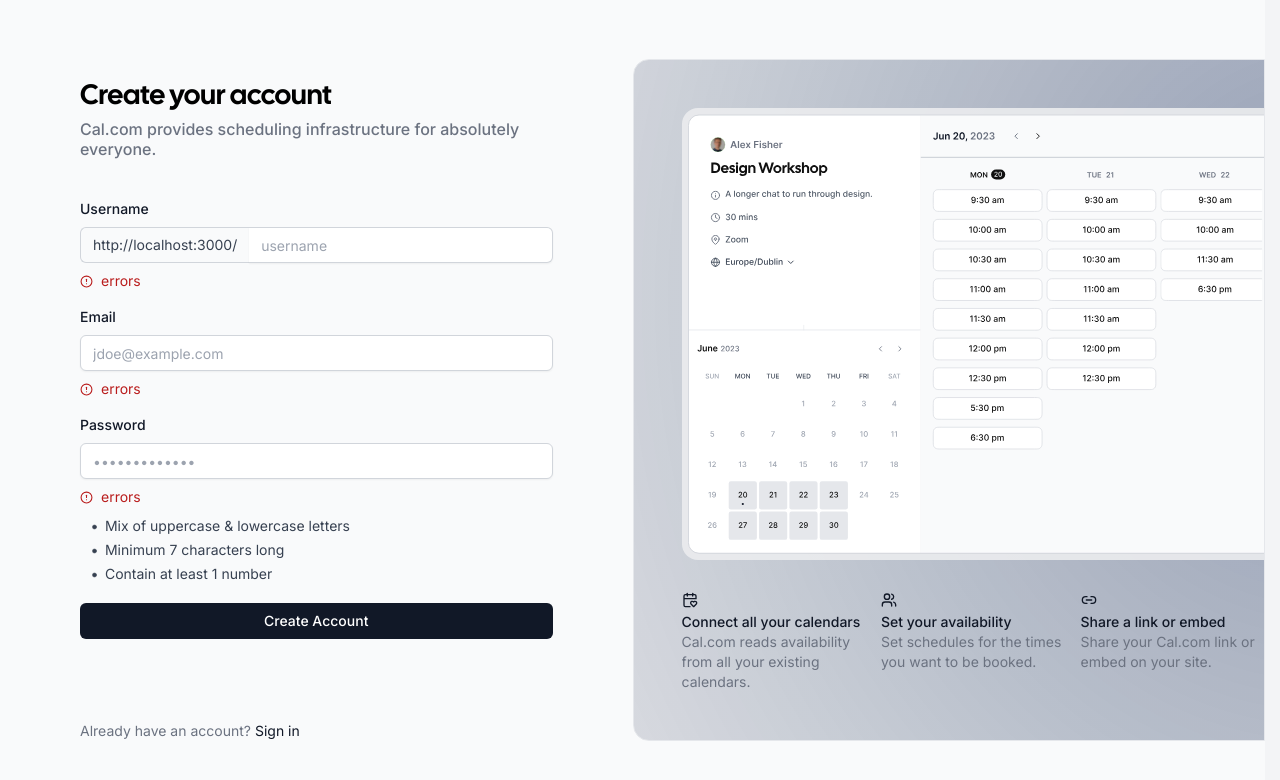
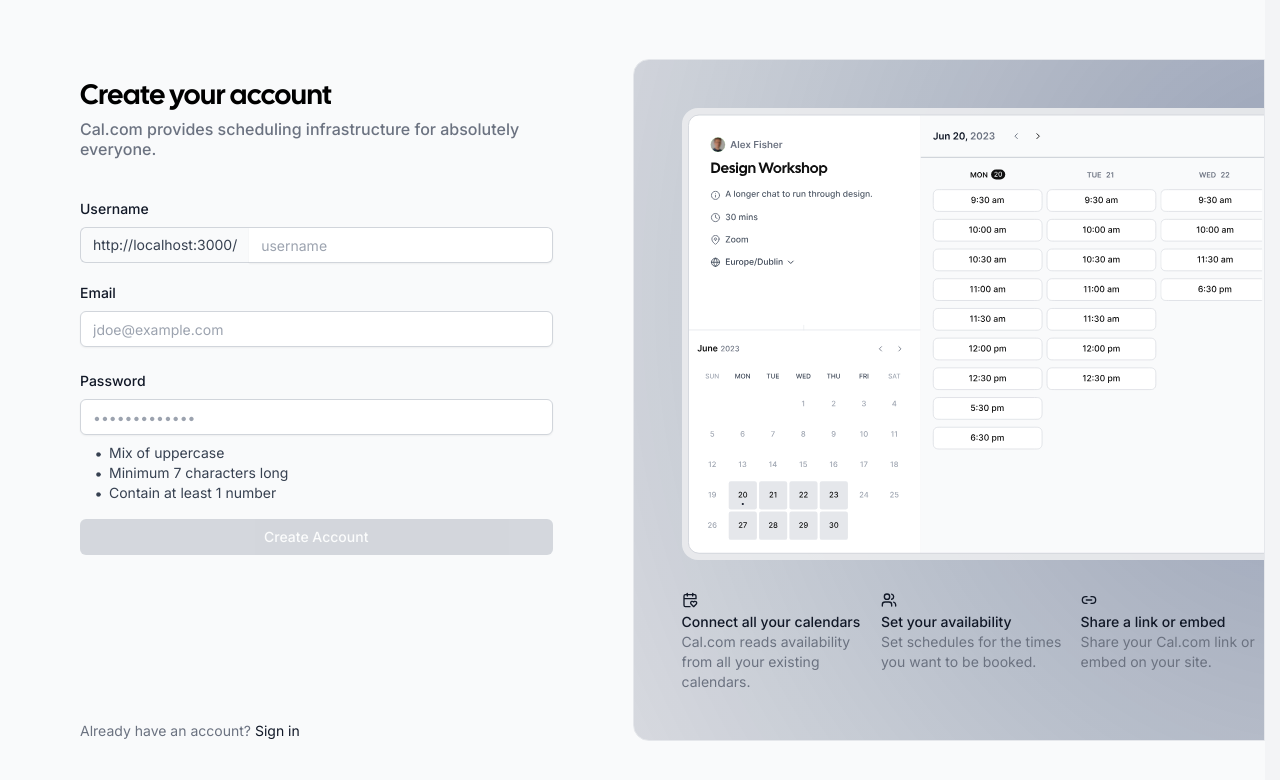
Before and after one commit to sherloach/calcom-clone, a Next.js app: page /signup in a window 1280 px wide. Shown: the top 780 px of the page. Built offline with nearby package versions, Linux system fonts and the light colour scheme; what tailwindcss-radix would draw is missing.

Commit message:
feat: validate user password requirements with react-hook-form

```diff
--- a/app/signup/page.tsx
+++ b/app/signup/page.tsx
@@ -1,10 +1,17 @@
-import { AlertCircle, CalendarHeart, Circle, Link2, Users } from "lucide-react";
+"use client";
+
+import { zodResolver } from "@hookform/resolvers/zod";
+import { AlertCircle, CalendarHeart, Link2, Users } from "lucide-react";
 import Image from "next/image";
 import Link from "next/link";
+import { useForm } from "react-hook-form";
+import { z } from "zod";
 
+import HintsOrErrors from "@/components/form/HintsOrErrors";
 import { Button } from "@/components/ui/button";
 import { Input } from "@/components/ui/input";
 import { Label } from "@/components/ui/label";
+import { isPasswordValid } from "@/lib/isPasswordValid";
 
 const FEATURES = [
   {
@@ -24,7 +31,42 @@
   },
 ];
 
+const signupSchema = z.object({
+  username: z.string().refine((value) => !value.includes("+"), {
+    message: "String should not contain a plus symbol (+).",
+  }),
+  email: z.string().email(),
+  password: z.string().superRefine((data, ctx) => {
+    const isStrict = false;
+    const result = isPasswordValid(data, true, isStrict);
+    Object.keys(result).map((key: string) => {
+      if (!result[key as keyof typeof result]) {
+        ctx.addIssue({
+          code: z.ZodIssueCode.custom,
+          path: [key],
+          message: key,
+        });
+      }
+    });
+  }),
+});
+
+type FormValues = z.infer<typeof signupSchema>;
+
 const Signup = () => {
+  const {
+    register,
+    handleSubmit,
+    watch,
+    formState: { errors, dirtyFields },
+  } = useForm<FormValues>({
+    resolver: zodResolver(signupSchema),
+    mode: "onChange",
+  });
+
+  const onSubmit = (data) => console.log(data);
+  console.log("errors", errors);
+
   return (
     <div className="flex min-h-screen w-full flex-col items-center justify-center bg-muted 2xl:bg-default">
       <div className="grid w-full max-w-[1440px] grid-cols-1 grid-rows-1 bg-muted lg:grid-cols-2 2xl:rounded-[20px] 2xl:border 2xl:border-subtle 2xl:py-6">
@@ -36,7 +78,7 @@
             </p>
           </div>
           <div className="mt-10">
-            <form className="flex flex-col gap-4">
+            <form className="flex flex-col gap-4" onSubmit={handleSubmit((d) => console.log(d))}>
               <div>
                 <Label htmlFor="username" className="mb-2">
                   Username
@@ -48,29 +90,33 @@
                     </div>
                   </div>
                   <Input
-                    v-model="username"
                     placeholder="username"
                     className="!my-0 mb-2 h-9 rounded-md rounded-l-none border-l-0 bg-default text-sm leading-4 text-emphasis !ring-0 transition placeholder:text-muted hover:border-emphasis focus:border-neutral-300 focus:ring-2 focus:ring-brand-default disabled:cursor-not-allowed disabled:bg-subtle disabled:hover:border-subtle"
+                    {...register("username")}
                   />
                 </div>
+                {errors.username?.message && (
                   <div className="mt-2 flex items-center gap-x-2 text-sm text-red-700">
                     <AlertCircle width="13" height="13" />
-                  <p>errors</p>
+                    <p>{errors.username?.message}</p>
                   </div>
+                )}
               </div>
               <div>
                 <Label htmlFor="email" className="mb-2">
                   Email
                 </Label>
                 <Input
-                  v-model="email"
                   placeholder="jdoe@example.com"
                   className="mb-2 h-9 rounded-md bg-default text-sm leading-4 text-emphasis transition placeholder:text-muted hover:border-emphasis focus:border-neutral-300 focus:ring-2 focus:ring-brand-default disabled:cursor-not-allowed disabled:bg-subtle disabled:hover:border-subtle"
+                  {...register("email")}
                 />
+                {errors.email?.message && (
                   <div className="mt-2 flex items-center gap-x-2 text-sm text-red-700">
                     <AlertCircle width="13" height="13" />
-                  <p>errors</p>
+                    <p>{errors.email?.message}</p>
                   </div>
+                )}
               </div>
               <div>
                 <Label htmlFor="password" className="mb-2">
@@ -78,34 +124,22 @@
                 </Label>
                 <div>
                   <Input
-                    v-model="password"
                     type="password"
                     placeholder="•••••••••••••"
                     className="mb-2 h-9 rounded-md bg-default text-sm leading-4 text-emphasis transition placeholder:text-muted hover:border-emphasis focus:border-neutral-300 focus:ring-2 focus:ring-brand-default disabled:cursor-not-allowed disabled:bg-subtle disabled:hover:border-subtle"
+                    {...register("password")}
                   />
-                  <div className="mt-2 flex items-center gap-x-2 text-sm text-red-700">
-                    <AlertCircle width="13" height="13" />
-                    <p>errors</p>
                 </div>
+                <HintsOrErrors
+                  hintErrors={["caplow", "min", "num"]}
+                  errors={errors.password}
+                  dirty={dirtyFields.password}
+                />
               </div>
-                <div className="mt-2 flex items-center text-sm text-default">
-                  <ul className="ml-2">
-                    <li>
-                      <Circle fill="currentColor" width="5" className="mx-1 inline-block" /> Mix of uppercase
-                      &amp; lowercase letters
-                    </li>
-                    <li>
-                      <Circle fill="currentColor" width="5" className="mx-1 inline-block" /> Minimum 7
-                      characters long
-                    </li>
-                    <li>
-                      <Circle fill="currentColor" width="5" className="mx-1 inline-block" /> Contain at least
-                      1 number
-                    </li>
-                  </ul>
-                </div>
-              </div>
-              <Button type="submit" className="w-full justify-center rounded-md">
+              <Button
+                type="submit"
+                className="w-full justify-center rounded-md"
+                disabled={!watch("email") || !watch("password") || !!errors.email || !!errors.username}>
                 Create Account
               </Button>
             </form>
--- /dev/null
+++ b/components/form/HintsOrErrors.tsx
@@ -0,0 +1,60 @@
+import { Check, Circle } from "lucide-react";
+
+interface HintsOrErrorsProps {
+  errors: any;
+  hintErrors?: string[];
+  dirty?: any;
+}
+
+const HINT: Record<string, string> = {
+  caplow: "Mix of uppercase",
+  min: "Minimum 7 characters long",
+  num: "Contain at least 1 number",
+};
+
+const HintsOrErrors = ({ errors, hintErrors, dirty }: HintsOrErrorsProps) => {
+  console.log(errors);
+
+  // hints passed, errors exist, display hints with errors
+  if (hintErrors && errors) {
+    return (
+      <div className="mt-2 flex items-center text-sm text-default">
+        <ul className="ml-2">
+          {hintErrors?.map((key: string) => {
+            const error = errors[key];
+            return (
+              <li key={key} className={error !== undefined ? "" : "text-green-600"}>
+                {error !== undefined ? (
+                  <Circle fill="currentColor" size="5" className="mx-2 inline-block" />
+                ) : (
+                  <Check size="12" strokeWidth="3" className="mx-1 inline-block" />
+                )}
+                {HINT[key]}
+              </li>
+            );
+          })}
+        </ul>
+      </div>
+    );
+  }
+
+  // hints passed, no errors, display hints
+  return (
+    <div className="mt-2 flex items-center text-sm text-default">
+      <ul className="ml-2">
+        {hintErrors?.map((key: string) => (
+          <li key={key} className={!!dirty ? "text-green-600" : ""}>
+            {!!dirty ? (
+              <Check size="12" strokeWidth="3" className="mx-1 inline-block" />
+            ) : (
+              <Circle fill="currentColor" size="5" className="mx-2 inline-block" />
+            )}
+            {HINT[key]}
+          </li>
+        ))}
+      </ul>
+    </div>
+  );
+};
+
+export default HintsOrErrors;
--- a/components/ui/button.tsx
+++ b/components/ui/button.tsx
@@ -47,7 +47,7 @@
         primary:
           "focus-visible:ring-offset disabled:text-brand-subtle disabled:hover:text-brand-default bg-brand-default text-brand hover:bg-brand-emphasis focus-visible:outline-none focus-visible:ring-2 focus-visible:ring-brand-default disabled:bg-brand-subtle disabled:opacity-40 disabled:hover:bg-brand-subtle disabled:hover:opacity-40",
         secondary:
-          "focus-visible:ring-offset focus-visible:ring-empthasis border  border-default bg-default text-emphasis hover:border-emphasis hover:bg-muted focus-visible:bg-subtle focus-visible:outline-none focus-visible:ring-2 disabled:border-subtle disabled:bg-opacity-30 disabled:text-muted disabled:hover:border-subtle disabled:hover:bg-default disabled:hover:bg-opacity-30 disabled:hover:text-muted",
+          "focus-visible:ring-offset focus-visible:ring-empthasis border border-default bg-default text-emphasis hover:border-emphasis hover:bg-muted focus-visible:bg-subtle focus-visible:outline-none focus-visible:ring-2 disabled:border-subtle disabled:bg-opacity-30 disabled:text-muted disabled:hover:border-subtle disabled:hover:bg-default disabled:hover:bg-opacity-30 disabled:hover:text-muted",
         minimal:
           "focus-visible:ring-offset focus-visible:ring-empthasis text-emphasis hover:bg-subtle focus-visible:bg-subtle focus-visible:outline-none focus-visible:ring-2 disabled:border-subtle disabled:bg-opacity-30 disabled:text-muted disabled:hover:border-subtle disabled:hover:bg-transparent disabled:hover:text-muted",
         destructive:
--- a/package.json
+++ b/package.json
@@ -9,6 +9,7 @@
     "lint": "next lint"
   },
   "dependencies": {
+    "@hookform/resolvers": "^3.3.2",
     "@radix-ui/react-label": "^2.0.2",
     "@radix-ui/react-slot": "^1.0.2",
     "class-variance-authority": "^0.7.0",
@@ -17,9 +18,11 @@
     "next": "14.0.4",
     "react": "^18",
     "react-dom": "^18",
+    "react-hook-form": "^7.49.2",
     "tailwind-merge": "^2.1.0",
     "tailwindcss-animate": "^1.0.7",
-    "tailwindcss-radix": "^2.8.0"
+    "tailwindcss-radix": "^2.8.0",
+    "zod": "^3.22.4"
   },
   "devDependencies": {
     "@tailwindcss/typography": "^0.5.10",
```
Also changed, not shown: app/layout.tsx (+6 -9 lines), 1 other file (tests, documents, lock files or other folders). Lines whose indentation alone changed are shown as unchanged.
